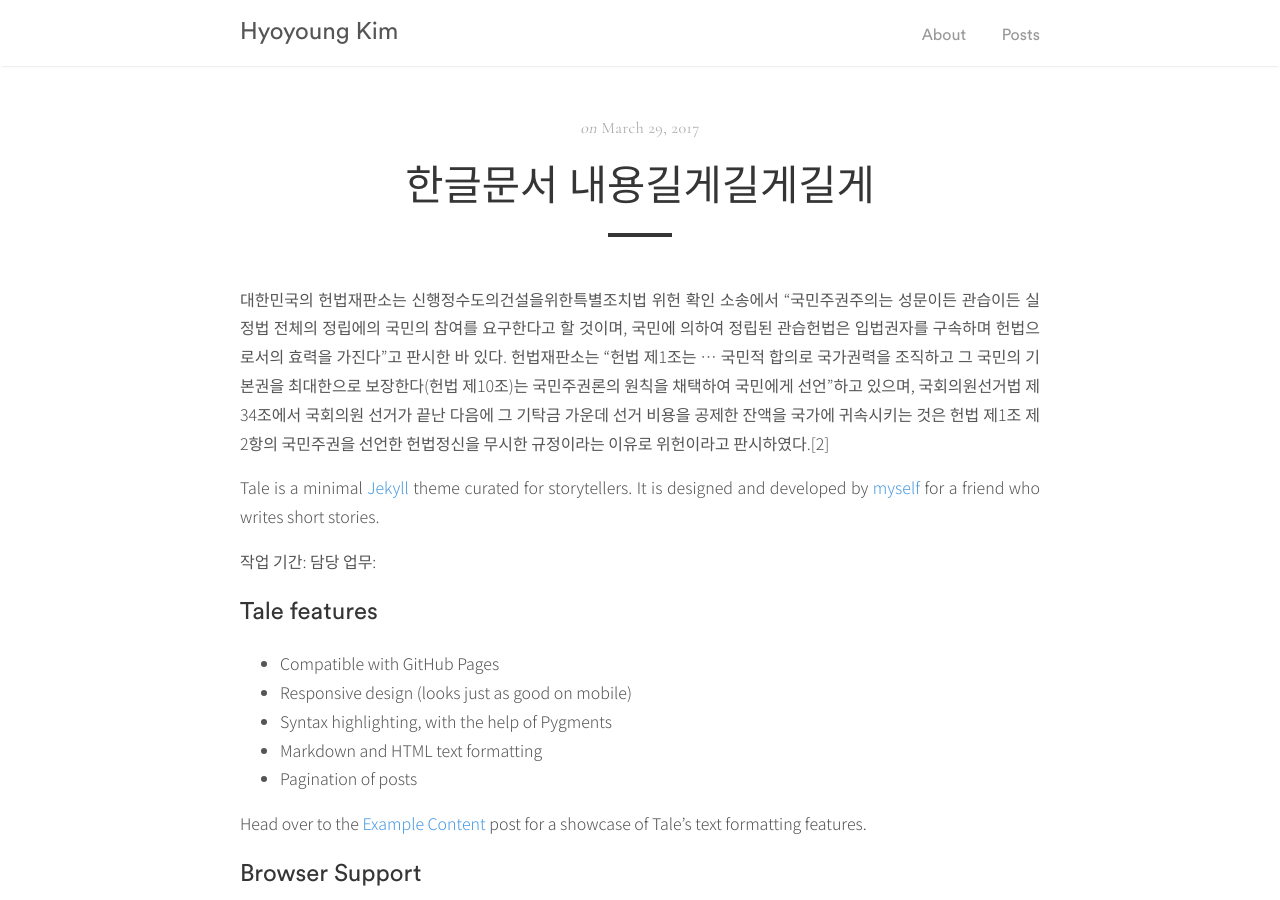
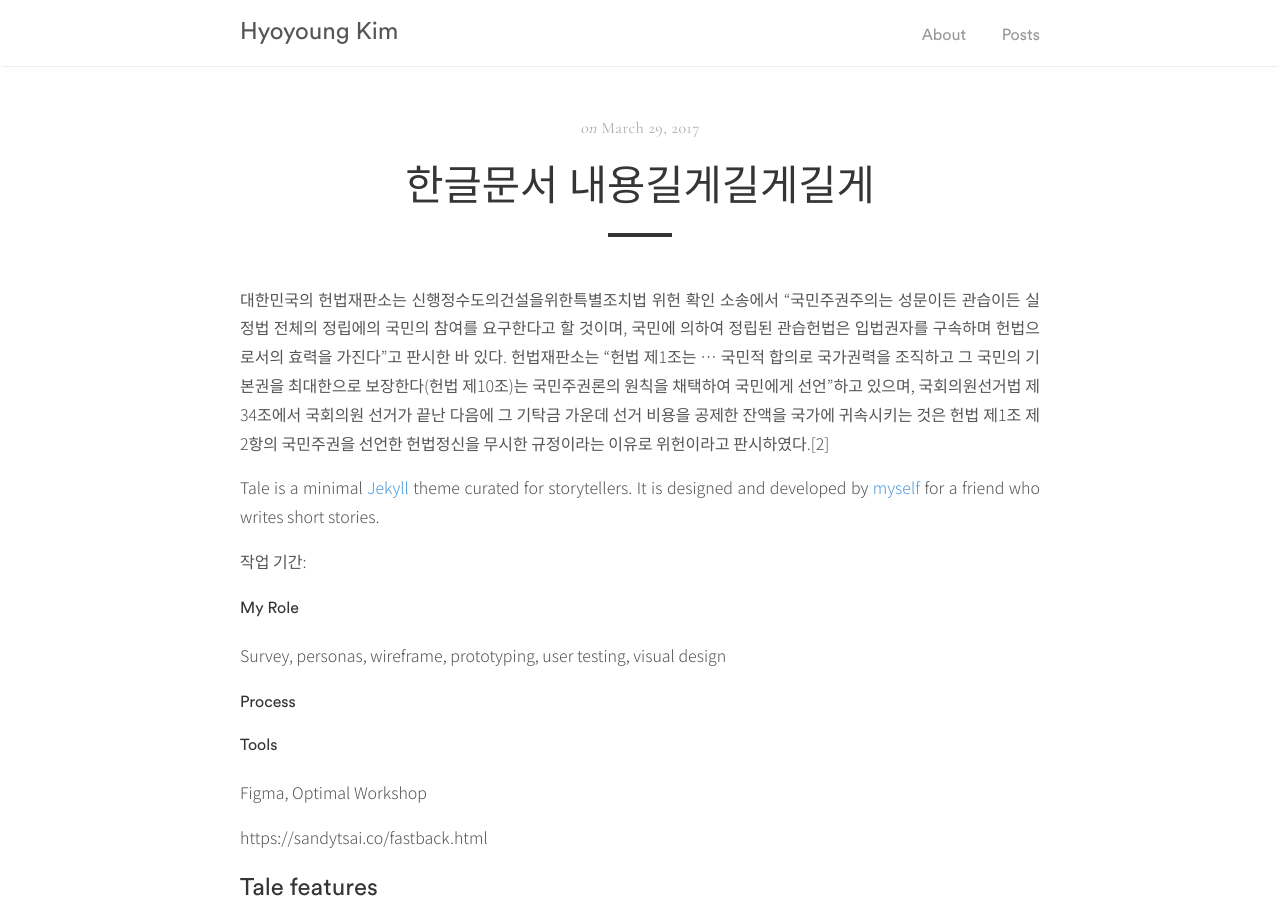
Before and after one commit to hyngkm/hyngkm.github.io, a Jekyll site: the page built from _posts/2017-03-29-introducing-tale.md, in a window 1280 px wide and 900 px high. Built offline with Jekyll 4.4.1, drawn with Linux system fonts in a browser that asks for light colours; some web fonts are replaced.

Commit message:
Update 2017-03-29-introducing-tale.md

```diff
--- a/_posts/2017-03-29-introducing-tale.md
+++ b/_posts/2017-03-29-introducing-tale.md
@@ -10,7 +10,16 @@ author: "Chester"
 Tale is a minimal [Jekyll](https://jekyllrb.com/) theme curated for storytellers. It is designed and developed by [myself](https://github.com/chesterhow/) for a friend who writes short stories.
 
 작업 기간:
-담당 업무:
+
+#### My Role
+Survey, personas, wireframe, prototyping, user testing, visual design
+
+#### Process
+
+#### Tools
+Figma, Optimal Workshop
+
+https://sandytsai.co/fastback.html
 
 ## Tale features
 - Compatible with GitHub Pages
```
